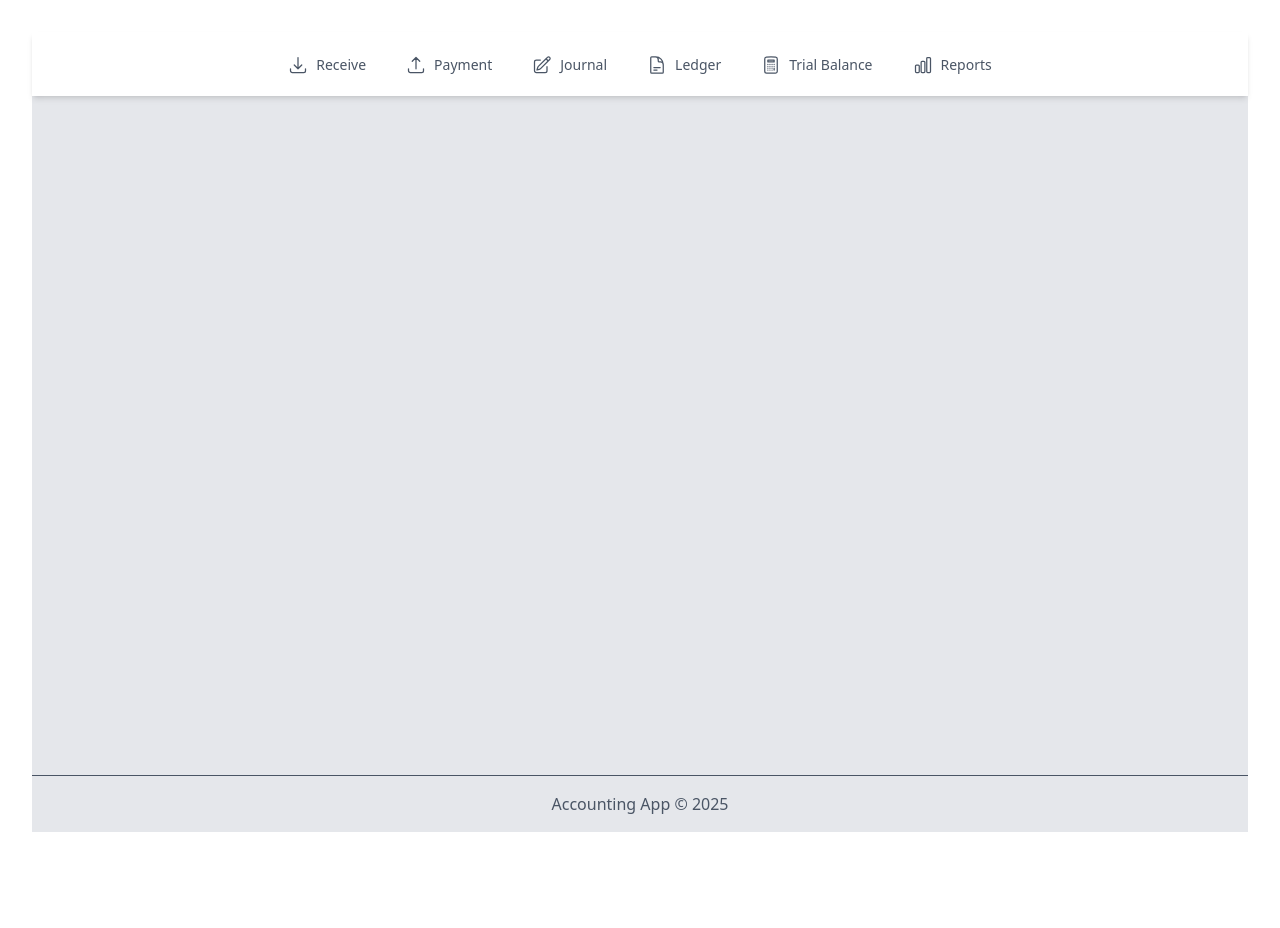
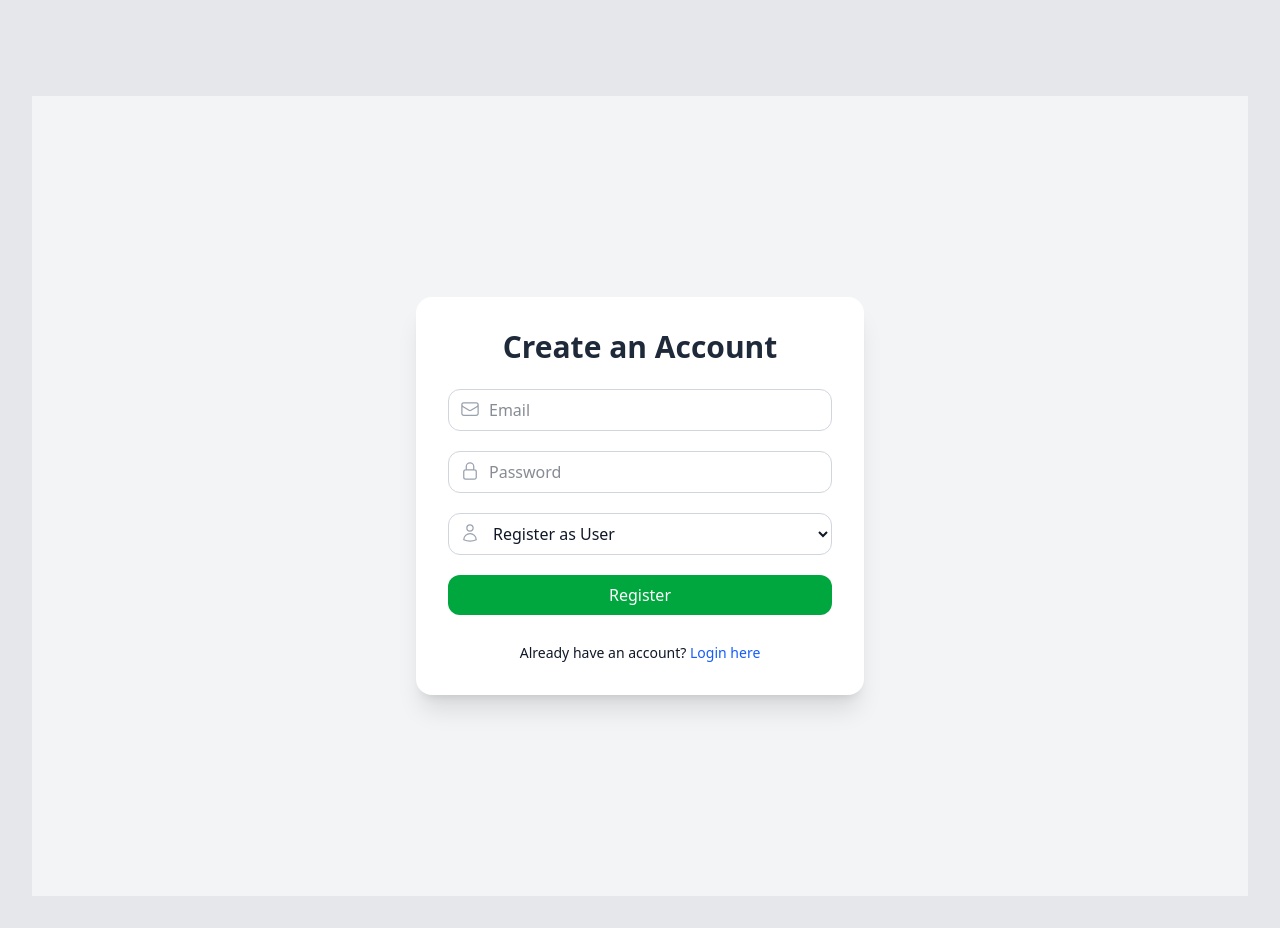
Before and after one commit to TawhidShakil/financial-accounting, a React app in the folder client/: page /register in a window 1280 px wide. Before the commit the page ends 864 px from the top, so only its background shows below. Built offline with nearby package versions, Linux system fonts and the light colour scheme; the HTML template or start-up script is replaced by a standard one.

Commit message:
added user authentication feature

```diff
--- a/client/src/App.jsx
+++ b/client/src/App.jsx
@@ -1,34 +1,47 @@
-import { Routes, Route } from 'react-router-dom';
+import { Navigate, Route, Routes, useLocation } from 'react-router-dom';
+import NavBar from './components/NavBar';
+import Login from './pages/auth/Login';
+import Register from './pages/auth/Register';
 import Journal from './pages/Journal';
 import Ledger from './pages/Ledger';
+import Payment from './pages/Payment';
+import Receive from './pages/Receive';
+import Reports from './pages/Reports';
 import TrialBalance from './pages/TrialBalance';
-import Reports from './pages/Reports';
-import Receive from './pages/Receive';
-import Payment from './pages/Payment';
-import NavBar from './components/NavBar';
-import './App.css';
 
 function App() {
+  const location = useLocation();
+  const user = JSON.parse(localStorage.getItem("loggedInUser"));
+  const isLoggedIn = !!user;
+
+  const isLoginPage = location.pathname === "/login";
+
   return (
     <div className="bg-gray-200 text-gray-900 min-h-screen flex flex-col">
-      <NavBar />
 
-      <main className="container mx-auto py-8 px-4 sm:px-6 lg:px-8 flex-1">
+      {isLoggedIn && !isLoginPage && <NavBar />}
+
+      <main className="container mx-auto py-8 px-4 sm:px-6 lg:px-8 flex-1 mt-16">
         <Routes>
-          <Route path="/" element={<Journal />} />
+          <Route path="/" element={<Navigate to={isLoggedIn ? "/journal" : "/login"} />} />
+          <Route path="/login" element={<Login />} />
+          <Route path="/register" element={<Register />} /> {/* ✅ Move it here */}
+
+          {isLoggedIn ? (
+            <>
               <Route path="/journal" element={<Journal />} />
               <Route path="/ledger" element={<Ledger />} />
-          <Route path="/ledger/:accountName?" element={<Ledger />} />
               <Route path="/trial-balance" element={<TrialBalance />} />
               <Route path="/reports" element={<Reports />} />
               <Route path="/receive" element={<Receive />} />
               <Route path="/payment" element={<Payment />} />
+            </>
+          ) : (
+            <Route path="*" element={<Navigate to="/login" />} />
+          )}
         </Routes>
+
       </main>
-
-      <footer className="container mx-auto py-4 px-4 sm:px-6 lg:px-8 text-center text-gray-600 border-t">
-        <p>Accounting App © {new Date().getFullYear()}</p>
-      </footer>
     </div>
   );
 }
--- a/client/src/components/NavBar.jsx
+++ b/client/src/components/NavBar.jsx
@@ -1,98 +1,89 @@
-import { NavLink } from "react-router-dom";
 import {
-  PencilSquareIcon,
-  DocumentTextIcon,
+  ArrowDownTrayIcon,
+  ArrowRightOnRectangleIcon,
+  ArrowUpTrayIcon,
   CalculatorIcon,
   ChartBarIcon,
-  ArrowDownTrayIcon,
-  ArrowUpTrayIcon,
+  DocumentTextIcon,
+  PencilSquareIcon,
 } from "@heroicons/react/24/outline";
+import { useEffect, useState } from "react";
+import { NavLink, useNavigate } from "react-router-dom";
 
 export default function NavBar() {
+  const [show, setShow] = useState(true);
+  const [lastScrollY, setLastScrollY] = useState(0);
+  const navigate = useNavigate();
+
+  useEffect(() => {
+    const handleScroll = () => {
+      if (window.scrollY > lastScrollY) {
+        setShow(false);
+      } else {
+        setShow(true);
+      }
+      setLastScrollY(window.scrollY);
+    };
+
+    window.addEventListener("scroll", handleScroll);
+    return () => window.removeEventListener("scroll", handleScroll);
+  }, [lastScrollY]);
+
+  const handleLogout = () => {
+    localStorage.removeItem("loggedInUser");
+    navigate("/login");
+  };
+
   return (
-    <nav className="bg-white shadow-md">
+    <nav
+      className={`bg-red-950 text-white shadow-md fixed w-full z-50 transition-transform duration-300 ${show ? "translate-y-0" : "-translate-y-full"
+        }`}
+    >
       <div className="max-w-7xl mx-auto px-4 sm:px-6 lg:px-8">
-        <div className="flex justify-center h-16">
-          <div className="flex items-center space-x-4 sm:space-x-8">
-            <NavLink
-              to="/receive"
-              className={({ isActive }) =>
-                `inline-flex items-center px-1 pt-1 border-b-2 text-sm font-medium ${isActive
-                  ? "border-blue-500 text-gray-900"
-                  : "border-transparent text-gray-600 hover:text-gray-700 hover:border-gray-300"
-                }`
-              }
+        <div className="flex items-center justify-between h-16 w-full">
+          {/* Left spacer */}
+          <div className="w-1/3" />
+
+          {/* Center NavLinks */}
+          <div className="w-1/3 flex justify-center space-x-4 sm:space-x-8">
+            <NavBarLink to="/receive" icon={<ArrowDownTrayIcon />} label="Receive" />
+            <NavBarLink to="/payment" icon={<ArrowUpTrayIcon />} label="Payment" />
+            <NavBarLink to="/journal" icon={<PencilSquareIcon />} label="Journal" />
+            <NavBarLink to="/ledger" icon={<DocumentTextIcon />} label="Ledger" />
+            <NavBarLink to="/trial-balance" icon={<CalculatorIcon />} label="Trial Balance" />
+            <NavBarLink to="/reports" icon={<ChartBarIcon />} label="Reports" />
+          </div>
+
+          {/* Right Log out */}
+          <div className="w-1/3 flex justify-end">
+            <button
+              onClick={handleLogout}
+              className="flex items-center space-x-1 text-white hover:text-red-400 border border-transparent hover:border-red-400 px-3 py-1 rounded transition duration-200"
+              title="Log out"
             >
-              <ArrowDownTrayIcon className="h-5 w-5 mr-2" />
-              <span className="hidden sm:inline">Receive</span>
-            </NavLink>
-            <NavLink
-              to="/payment"
-              className={({ isActive }) =>
-                `inline-flex items-center px-1 pt-1 border-b-2 text-sm font-medium ${isActive
-                  ? "border-blue-500 text-gray-900"
-                  : "border-transparent text-gray-600 hover:text-gray-700 hover:border-gray-300"
-                }`
-              }
-            >
-              <ArrowUpTrayIcon className="h-5 w-5 mr-2" />
-              <span className="hidden sm:inline">Payment</span>
-            </NavLink>
-            <NavLink
-              to="/journal"
-              className={({ isActive }) =>
-                `inline-flex items-center px-1 pt-1 border-b-2 text-sm font-medium ${isActive
-                  ? "border-blue-500 text-gray-900"
-                  : "border-transparent text-gray-600 hover:text-gray-700 hover:border-gray-300"
-                }`
-              }
-            >
-              <PencilSquareIcon className="h-5 w-5 mr-2" />
-              <span className="hidden sm:inline">Journal</span>
-            </NavLink>
-
-            <NavLink
-              to="/ledger"
-              className={({ isActive }) =>
-                `inline-flex items-center px-1 pt-1 border-b-2 text-sm font-medium ${isActive
-                  ? "border-blue-500 text-gray-900"
-                  : "border-transparent text-gray-600 hover:text-gray-700 hover:border-gray-300"
-                }`
-              }
-            >
-              <DocumentTextIcon className="h-5 w-5 mr-2" />
-              <span className="hidden sm:inline">Ledger</span>
-            </NavLink>
-
-            <NavLink
-              to="/trial-balance"
-              className={({ isActive }) =>
-                `inline-flex items-center px-1 pt-1 border-b-2 text-sm font-medium ${isActive
-                  ? "border-blue-500 text-gray-900"
-                  : "border-transparent text-gray-600 hover:text-gray-700 hover:border-gray-300"
-                }`
-              }
-            >
-              <CalculatorIcon className="h-5 w-5 mr-2" />
-              <span className="hidden sm:inline">Trial Balance</span>
-            </NavLink>
-
-            <NavLink
-              to="/reports"
-              className={({ isActive }) =>
-                `inline-flex items-center px-1 pt-1 border-b-2 text-sm font-medium ${isActive
-                  ? "border-blue-500 text-gray-900"
-                  : "border-transparent text-gray-600 hover:text-gray-700 hover:border-gray-300"
-                }`
-              }
-            >
-              <ChartBarIcon className="h-5 w-5 mr-2" />
-              <span className="hidden sm:inline">Reports</span>
-            </NavLink>
-
+              <ArrowRightOnRectangleIcon className="h-5 w-5" />
+              <span className="hidden sm:inline">Log out</span>
+            </button>
           </div>
         </div>
       </div>
     </nav>
   );
 }
+
+function NavBarLink({ to, icon, label }) {
+  return (
+    <NavLink
+      to={to}
+      className={({ isActive }) =>
+        `inline-flex items-center px-1 pt-1 border-b-2 text-sm font-medium ${isActive
+          ? "border-green-300 text-white"
+          : "border-transparent text-white hover:text-white hover:border-white"
+        }`
+      }
+    >
+      <span className="h-5 w-5 mr-2">{icon}</span>
+      <span className="hidden sm:inline">{label}</span>
+    </NavLink>
+  );
+}
--- a/client/src/pages/Journal.jsx
+++ b/client/src/pages/Journal.jsx
@@ -1,47 +1,64 @@
-import { useState, useEffect } from "react";
+import { useEffect, useState } from "react";
+import { useNavigate } from "react-router-dom";
 import JournalForm from "../components/JournalForm";
 import { PencilSquareIcon, TrashIcon } from "@heroicons/react/24/outline";
 
 export default function Journal() {
   const [entries, setEntries] = useState([]);
   const [editingIndex, setEditingIndex] = useState(null);
+  const [loading, setLoading] = useState(true); // ✅ Add loading state
+  const navigate = useNavigate();
 
   useEffect(() => {
+    const userData = localStorage.getItem("loggedInUser");
+
+    if (!userData) {
+      navigate("/login");
+      return;
+    }
+
+    try {
+      const user = JSON.parse(userData);
+      if (!user || !user.email) {
+        navigate("/login");
+        return;
+      }
+    } catch (err) {
+      console.error("Invalid user data in localStorage");
+      navigate("/login");
+      return;
+    }
+
     const saved = localStorage.getItem("journalEntries");
     if (saved) {
       setEntries(JSON.parse(saved));
       console.log("Loaded from localStorage");
     }
-  }, []);
 
+    setLoading(false); // ✅ Done loading
+  }, [navigate]);
+
+  if (loading) return null; // ✅ Prevent early rendering
 
   const handleSave = (newEntry) => {
     let updatedEntries;
 
     if (editingIndex !== null) {
-      // Update existing entry
       updatedEntries = [...entries];
       updatedEntries[editingIndex] = newEntry;
-      console.log("API CALL - Update journal entry");
     } else {
-      // Add new entry
       updatedEntries = [...entries, newEntry];
-      console.log("API CALL - Create journal entry");
     }
 
-    // Save to localStorage
     localStorage.setItem("journalEntries", JSON.stringify(updatedEntries));
-
-    // Update state
     setEntries(updatedEntries);
-
-    // Reset editing index
     setEditingIndex(null);
   };
 
-
   const handleDelete = (index) => {
-    console.log("API CALL - Delete journal entry");
+    const updatedEntries = entries.filter((_, i) => i !== index);
+    localStorage.setItem("journalEntries", JSON.stringify(updatedEntries));
+    setEntries(updatedEntries);
   };
 
   const handleEdit = (index) => {
@@ -50,7 +67,6 @@ export default function Journal() {
 
   return (
     <div>
-      {/* console.log('Journal component rendering'); */}
       <JournalForm
         onSave={handleSave}
         editData={editingIndex !== null ? entries[editingIndex] : null}
--- /dev/null
+++ b/client/src/pages/auth/Login.jsx
@@ -0,0 +1,120 @@
+import {
+  EnvelopeIcon,
+  EyeIcon,
+  EyeSlashIcon,
+  LockClosedIcon,
+} from "@heroicons/react/24/outline";
+import { useEffect, useState } from "react";
+import { useNavigate } from "react-router-dom";
+
+export default function Login() {
+  const [form, setForm] = useState({ email: "", password: "" });
+  const [error, setError] = useState("");
+  const [success, setSuccess] = useState(false);
+  const [showPassword, setShowPassword] = useState(false);
+  const navigate = useNavigate();
+
+  const handleChange = (e) => {
+    setForm({ ...form, [e.target.name]: e.target.value });
+  };
+
+  const handleSubmit = (e) => {
+    e.preventDefault();
+
+    // Check registered users from localStorage
+    const registeredUsers = JSON.parse(localStorage.getItem("registeredUsers")) || [];
+
+    const user = registeredUsers.find(
+      (u) => u.email === form.email && u.password === form.password
+    );
+
+    if (user) {
+      localStorage.setItem("loggedInUser", JSON.stringify(user));
+      setSuccess(true);
+      setError("");
+    } else {
+      setError("Invalid email or password");
+    }
+  };
+
+  useEffect(() => {
+    if (success) {
+      navigate("/journal");
+    }
+  }, [success, navigate]);
+
+  return (
+    <div className="min-h-screen flex items-center justify-center bg-gray-100 px-4">
+      <div className="max-w-md w-full bg-white p-8 rounded-2xl shadow-xl">
+        <h2 className="text-3xl font-semibold text-center text-gray-800 mb-6">
+          Login to Your Account
+        </h2>
+
+        {error && (
+          <p className="text-red-600 text-center mb-4 font-medium">{error}</p>
+        )}
+
+        <form onSubmit={handleSubmit} className="space-y-5">
+          {/* Email Field */}
+          <div className="relative">
+            <span className="absolute left-3 top-2.5 text-gray-400">
+              <EnvelopeIcon className="h-5 w-5" />
+            </span>
+            <input
+              type="email"
+              name="email"
+              value={form.email}
+              onChange={handleChange}
+              required
+              placeholder="Email"
+              className="w-full pl-10 pr-4 py-2 border border-gray-300 rounded-xl focus:outline-none focus:ring-2 focus:ring-blue-400"
+            />
+          </div>
+
+          {/* Password Field */}
+          <div className="relative">
+            <span className="absolute left-3 top-2.5 text-gray-400">
+              <LockClosedIcon className="h-5 w-5" />
+            </span>
+            <input
+              type={showPassword ? "text" : "password"}
+              name="password"
+              value={form.password}
+              onChange={handleChange}
+              required
+              placeholder="Password"
+              className="w-full pl-10 pr-10 py-2 border border-gray-300 rounded-xl focus:outline-none focus:ring-2 focus:ring-blue-400"
+            />
+            <span
+              className="absolute right-3 top-2.5 text-gray-400 cursor-pointer"
+              onClick={() => setShowPassword((prev) => !prev)}
+            >
+              {showPassword ? (
+                <EyeSlashIcon className="h-5 w-5" />
+              ) : (
+                <EyeIcon className="h-5 w-5" />
+              )}
+            </span>
+          </div>
+
+          {/* Buttons */}
+          <div className="flex space-x-4">
+            <button
+              type="submit"
+              className="flex-1 py-2 bg-blue-600 hover:bg-blue-700 text-white rounded-xl"
+            >
+              Login
+            </button>
+            <button
+              type="button"
+              onClick={() => navigate("/register")}
+              className="flex-1 py-2 border border-blue-600 text-blue-600 hover:bg-blue-50 rounded-xl"
+            >
+              Register
+            </button>
+          </div>
+        </form>
+      </div>
+    </div>
+  );
+}
--- /dev/null
+++ b/client/src/pages/auth/Register.jsx
@@ -0,0 +1,124 @@
+import {
+  EnvelopeIcon,
+  LockClosedIcon,
+  UserIcon,
+} from "@heroicons/react/24/outline";
+import { useState } from "react";
+import { useNavigate } from "react-router-dom";
+
+export default function Register() {
+  const [form, setForm] = useState({
+    email: "",
+    password: "",
+    role: "user",
+  });
+  const [error, setError] = useState("");
+  const [success, setSuccess] = useState(false);
+  const navigate = useNavigate();
+
+  const handleChange = (e) => {
+    setForm({ ...form, [e.target.name]: e.target.value });
+  };
+
+  const handleSubmit = (e) => {
+    e.preventDefault();
+
+    // Save to localStorage (simulate registration)
+    const existingUsers = JSON.parse(localStorage.getItem("registeredUsers")) || [];
+    const alreadyExists = existingUsers.some((u) => u.email === form.email);
+
+    if (alreadyExists) {
+      setError("User already exists with this email");
+    } else {
+      const updatedUsers = [...existingUsers, form];
+      localStorage.setItem("registeredUsers", JSON.stringify(updatedUsers));
+      setSuccess(true);
+      setError("");
+      navigate("/"); // Redirect to login after success
+    }
+  };
+
+  return (
+    <div className="min-h-screen flex items-center justify-center bg-gray-100 px-4">
+      <div className="max-w-md w-full bg-white p-8 rounded-2xl shadow-xl">
+        <h2 className="text-3xl font-semibold text-center text-gray-800 mb-6">
+          Create an Account
+        </h2>
+
+        {error && (
+          <p className="text-red-600 text-center mb-4 font-medium">{error}</p>
+        )}
+
+        <form onSubmit={handleSubmit} className="space-y-5">
+          {/* Email */}
+          <div className="relative">
+            <span className="absolute left-3 top-2.5 text-gray-400">
+              <EnvelopeIcon className="h-5 w-5" />
+            </span>
+            <input
+              type="email"
+              name="email"
+              required
+              value={form.email}
+              onChange={handleChange}
+              placeholder="Email"
+              className="w-full pl-10 pr-4 py-2 border border-gray-300 rounded-xl focus:outline-none focus:ring-2 focus:ring-blue-400"
+            />
+          </div>
+
+          {/* Password */}
+          <div className="relative">
+            <span className="absolute left-3 top-2.5 text-gray-400">
+              <LockClosedIcon className="h-5 w-5" />
+            </span>
+            <input
+              type="password"
+              name="password"
+              required
+              value={form.password}
+              onChange={handleChange}
+              placeholder="Password"
+              className="w-full pl-10 pr-4 py-2 border border-gray-300 rounded-xl focus:outline-none focus:ring-2 focus:ring-blue-400"
+            />
+          </div>
+
+          {/* Role Dropdown */}
+          <div className="relative">
+            <span className="absolute left-3 top-2.5 text-gray-400">
+              <UserIcon className="h-5 w-5" />
+            </span>
+            <select
+              name="role"
+              required
+              value={form.role}
+              onChange={handleChange}
+              className="w-full pl-10 pr-4 py-2 border border-gray-300 rounded-xl focus:outline-none focus:ring-2 focus:ring-blue-400"
+            >
+              <option value="user">Register as User</option>
+              <option value="admin">Register as Admin</option>
+            </select>
+          </div>
+
+          {/* Submit */}
+          <button
+            type="submit"
+            className="w-full py-2 bg-green-600 hover:bg-green-700 text-white rounded-xl"
+          >
+            Register
+          </button>
+
+          {/* Back to Login */}
+          <p className="text-center text-sm mt-2">
+            Already have an account?{" "}
+            <span
+              onClick={() => navigate("/")}
+              className="text-blue-600 hover:underline cursor-pointer"
+            >
+              Login here
+            </span>
+          </p>
+        </form>
+      </div>
+    </div>
+  );
+}
```
Also changed, not shown: 1 other file (tests, documents, lock files or other folders). Lines whose indentation alone changed are shown as unchanged.
